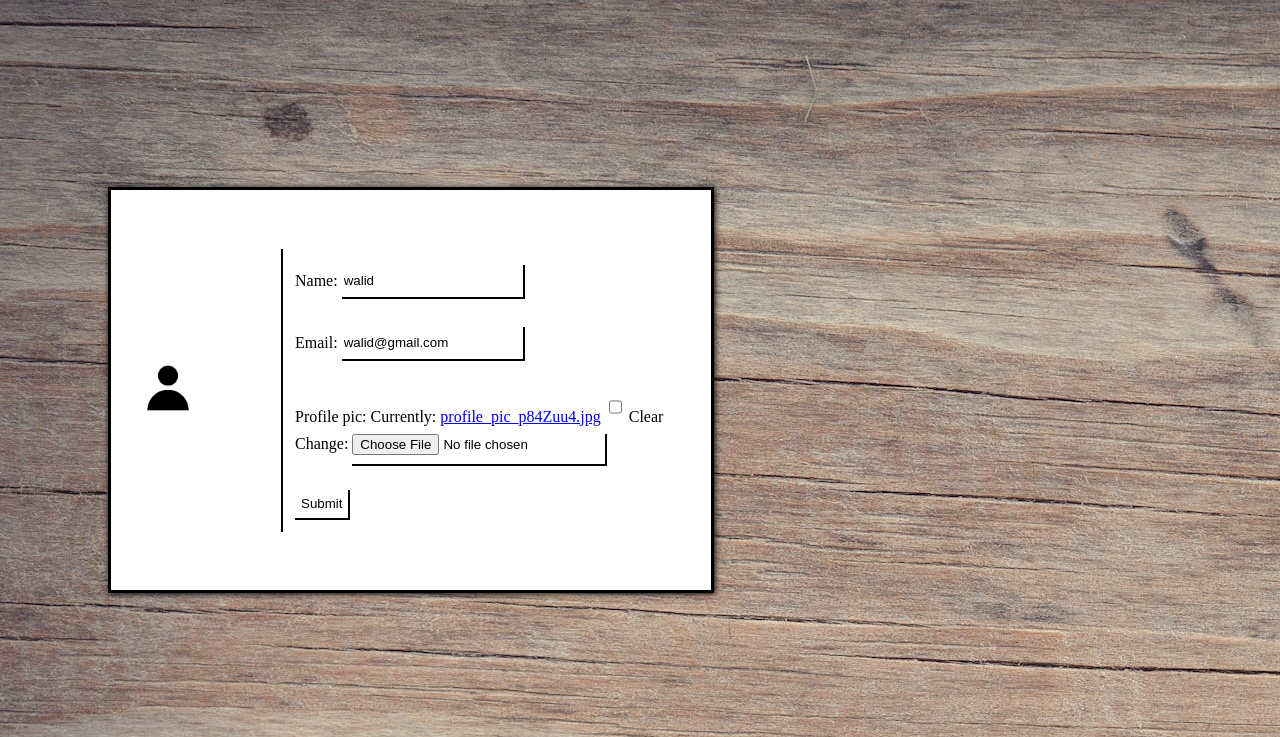
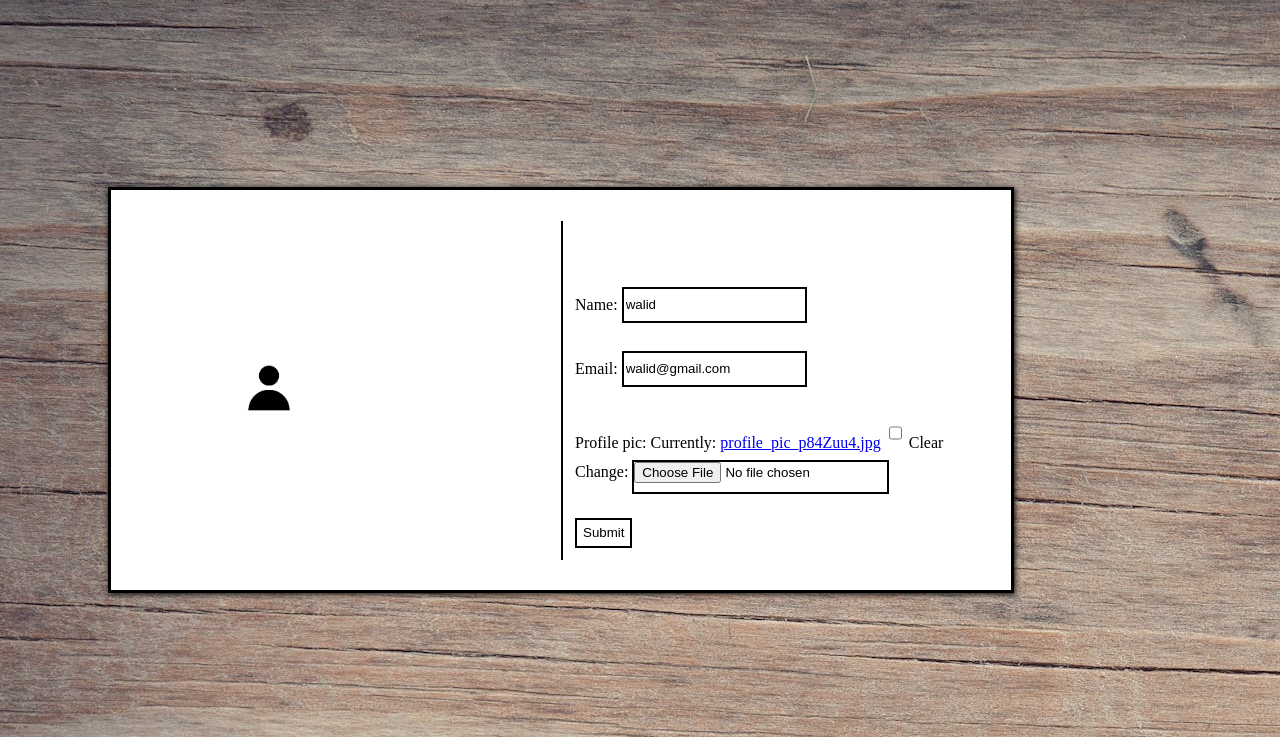
Before and after one commit to waliduuu/library-emsi-main, a Django app: page /pages/account/ in a window 1280 px wide. Shown: the part 63-800 px from the top of the page. Run offline with Django 4.2, Linux system fonts and the light colour scheme; a user stored in the database is signed in; data comes from the database, SQL or seed files in the repository; both versions use the stored data as it was after the commit.

Commit message:
last not leasy

```diff
--- a/static/css/account.css
+++ b/static/css/account.css
@@ -1,15 +1,15 @@
 .profile-img{
   height: 90px;
-  border-radius: 250px;
-  padding-left: 12px;
+  padding-left: 25%;
+  border-radius: 50%;
+
 }
 
 .profile-container{
   display: grid;
-  grid-template-columns: 170px 1fr;
+  grid-template-columns: 1fr 1fr;
   border-color: black;
   border-style: solid;
-  width: 600px;
   height: 50vh;
   margin-top: 250px;
   margin-left: 100px;
@@ -17,24 +17,25 @@
   box-shadow: 1px 1px 6px black;
   align-items: center;
   justify-content: center;
+  background-color: transparent;
+  width: 900px;
   background-color: white;
+
 }
 .infos{
   border-left-width: 2px;
   border-left-color: black;
   border-left-style: solid;
   padding-left: 12px;
+  padding-top: 50px;
 }
 input{
   height: 30px;
   background-color: transparent;
   border: none;
-  border-bottom-width: 2px;
-  border-bottom-color: black;
-  border-bottom-style: solid;
-  border-right-width: 2px;
-  border-right-color: black;
-  border-right-style: solid;
+  border-width: 2px;
+  border-color: black;
+  border-style: solid;
   margin-bottom: 12px;
 }
 input:focus{
--- a/static/css/home.css
+++ b/static/css/home.css
@@ -97,6 +97,7 @@ body {
   border-style: double;
   border-color: black;
   border-width: 5px;
+  height: 500px;
 
 }
 .bookimg{
```
Also changed, not shown: static/css/ls.css (+7 -0 lines), db.sqlite3, static/images/default-profile-account-unknown-icon-black-silhouette-free-vector.jpg (added), static/images/default-profile-account-unknown-icon-black-silhouette-free-vector_CPapUJQ.jpg (added), static/images/default-profile-account-unknown-icon-black-silhouette-free-vector_LhfWxKZ.jpg (added), static/images/default-profile-account-unknown-icon-black-silhouette-free-vector_UMEa1aj.jpg (added), static/images/default-profile-account-unknown-icon-black-silhouette-free-vector_shGTcdx.jpg (added), static/images/default-profile-account-unknown-icon-black-silhouette-free-vector_ulbfwNr.jpg (added), static/images/profile_pic.jpg (added), static/images/profile_pic_p84Zuu4.jpg (added), static/images/thumb_back.jpg (added).
